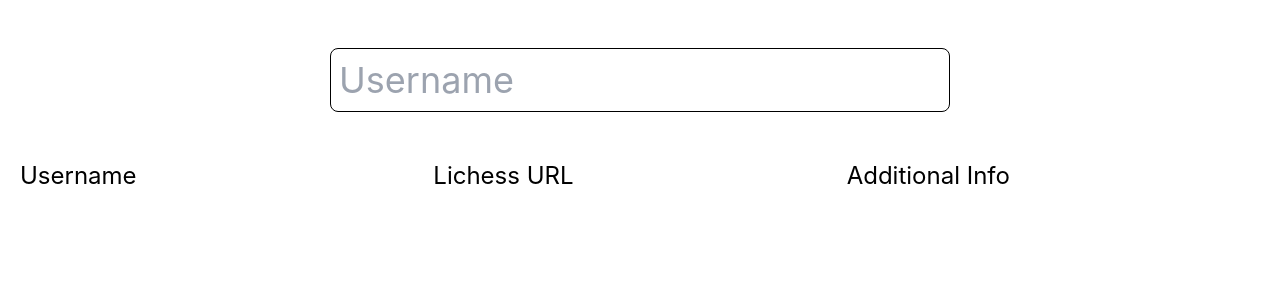
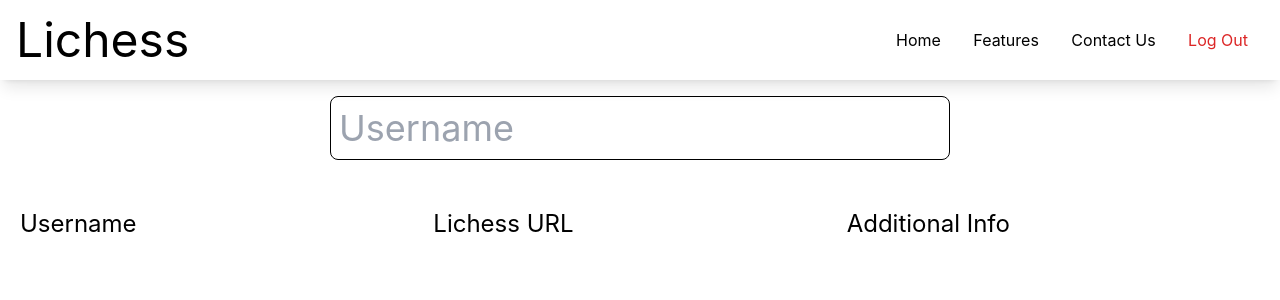
Before and after one commit to DenzilJD/lichess, a React (Create React App) app: page / in a window 1280 px wide. Shown: the top 300 px of the page. Built offline with nearby package versions, Linux system fonts and the light colour scheme.

Commit message:
Added Navbar"

```diff
--- a/src/App.js
+++ b/src/App.js
@@ -62,9 +62,20 @@ function App() {
 
   return (
     <div className='flex flex-col items-center h-screen px-5'>
+      <header className="bg-white w-full flex items-center justify-center fixed top-0 max-sm:static -z-0 py-4 shadow-lg">
+                <h1 className='text-5xl ml-4'>Lichess</h1>
+                <nav className="ml-auto w-96 max-sm:hidden">
+                    <ul className="flex justify-between mr-8">
+                        <li>Home</li>
+                        <li>Features</li>
+                        <li>Contact Us</li>
+                        <li className='text-red-600 hover:cursor-pointer'>Log Out</li>
+                    </ul>
+                </nav>
+            </header>
       <input
         style={{ border: '1px solid black' }}
-        className='rounded-lg h-16 my-12 max-sm:mt-5 text-4xl w-1/2 border-black border-1 p-2 max-sm:w-full'
+        className='rounded-lg h-16 mt-24 mb-12 max-sm:mt-5 text-4xl w-1/2 border-black border-1 p-2 max-sm:w-full'
         placeholder='Username'
         type='text'
         value={searchItem}
```
